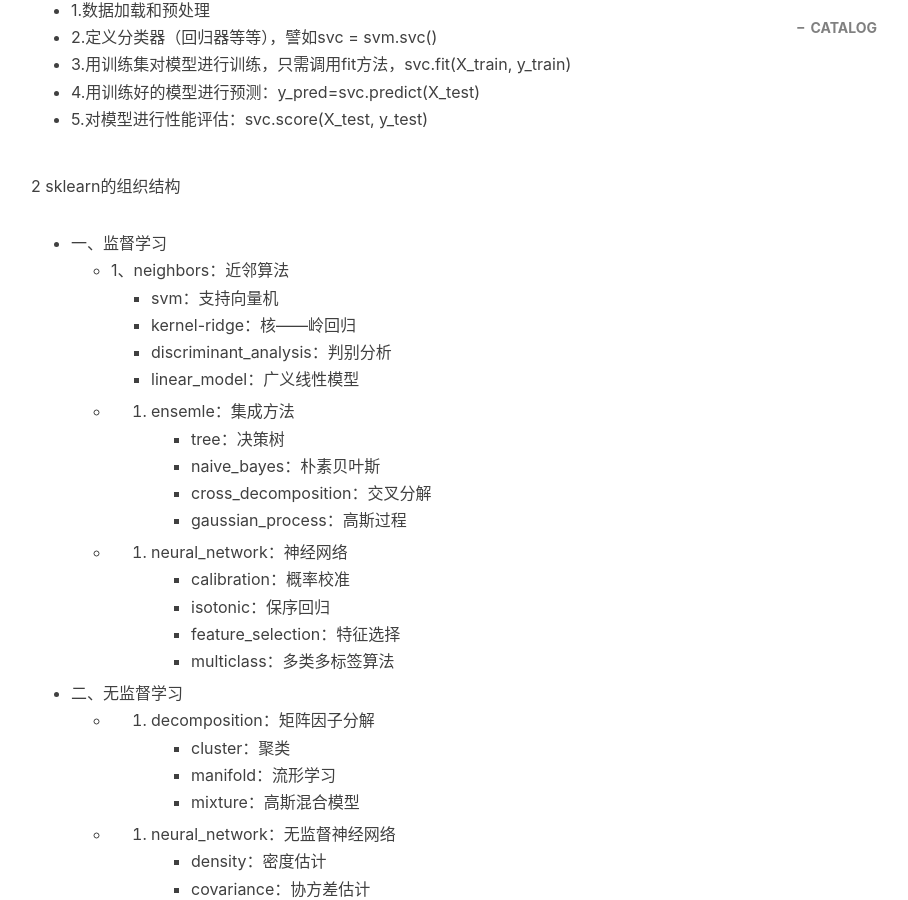
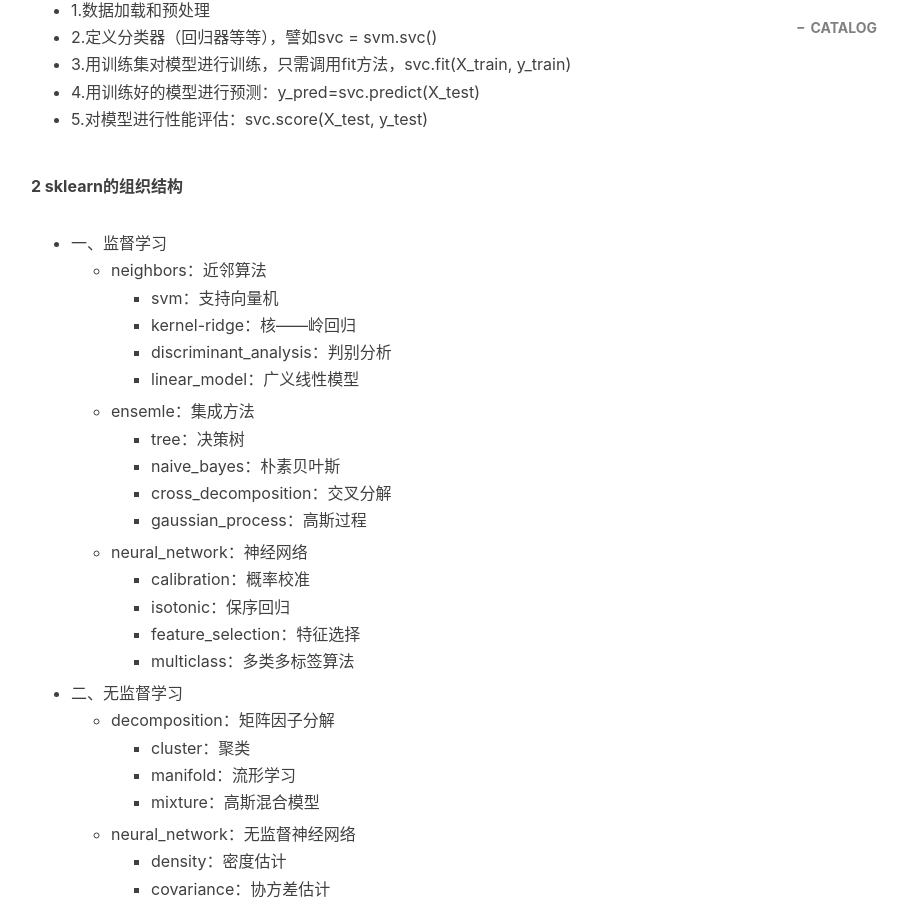
Before and after one commit to ZaccWu/ZaccWu.github.io, a Jekyll site: the page built from _posts/2019-08-04-sklearn常用算法总结.md, in a window 1280 px wide and 900 px high, scrolled down 747 px. Shown: the whole window, without its empty margins (234-1142 px from the left). Built offline with Jekyll 4.4.1, drawn with Linux system fonts in a browser that asks for light colours; nearby versions of some CDN libraries; comment, search, counter and statistics services are not loaded; some of the changed lines change nothing that is shown.

Commit message:
Update 2019-08-04-sklearn常用算法总结.md

```diff
--- a/_posts/2019-08-04-sklearn常用算法总结.md
+++ b/_posts/2019-08-04-sklearn常用算法总结.md
@@ -14,43 +14,43 @@ tags:                               #标签
 
 我自己又重新补充了一些，这里帮大家汇总一下（想进一步探索可以去sklearn的官网）
 
-1 sklearn工作流程
+**1 sklearn工作流程**
 * 1.数据加载和预处理
 * 2.定义分类器（回归器等等），譬如svc = svm.svc()
 * 3.用训练集对模型进行训练，只需调用fit方法，svc.fit(X_train, y_train)
 * 4.用训练好的模型进行预测：y_pred=svc.predict(X_test)
 * 5.对模型进行性能评估：svc.score(X_test, y_test)
 
-2 sklearn的组织结构
+**2 sklearn的组织结构**
 * 一、监督学习
-	* 1、neighbors：近邻算法
+	* neighbors：近邻算法
 		* svm：支持向量机
 		* kernel-ridge：核——岭回归
 		* discriminant_analysis：判别分析
 		* linear_model：广义线性模型
-	* 2. ensemle：集成方法
+	* ensemle：集成方法
 		* tree：决策树
 		* naive_bayes：朴素贝叶斯
 		* cross_decomposition：交叉分解
 		* gaussian_process：高斯过程
-	* 3. neural_network：神经网络
+	* neural_network：神经网络
 		* calibration：概率校准
 		* isotonic：保序回归
 		* feature_selection：特征选择
 		* multiclass：多类多标签算法
 * 二、无监督学习
-	* 1. decomposition：矩阵因子分解
+	* decomposition：矩阵因子分解
 		* cluster：聚类
 		* manifold：流形学习
 		* mixture：高斯混合模型
-	* 2. neural_network：无监督神经网络
+	* neural_network：无监督神经网络
 		* density：密度估计
 		* covariance：协方差估计
 * 三、数据变换
-	* 1. feature_extraction：特征抽取
+	* feature_extraction：特征抽取
 		* feature_selection：特征选择
 		* preprocess：预处理
-	* 2. random_projection：随机投影
+	* random_projection：随机投影
 		* kernel_approximation：核逼近
 		* pipline：管道流（这个严格说不算是数据变换模块）
 
```
